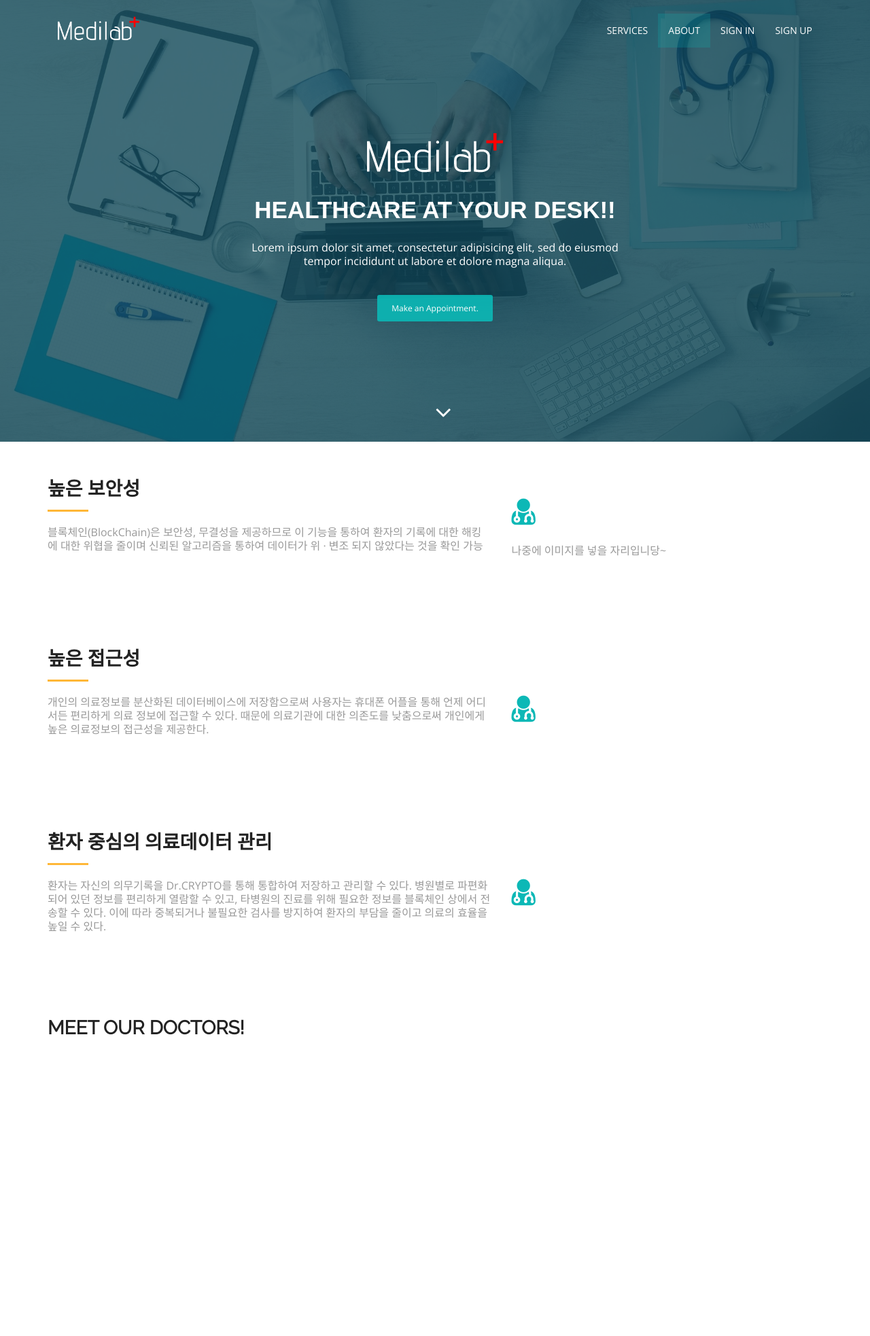
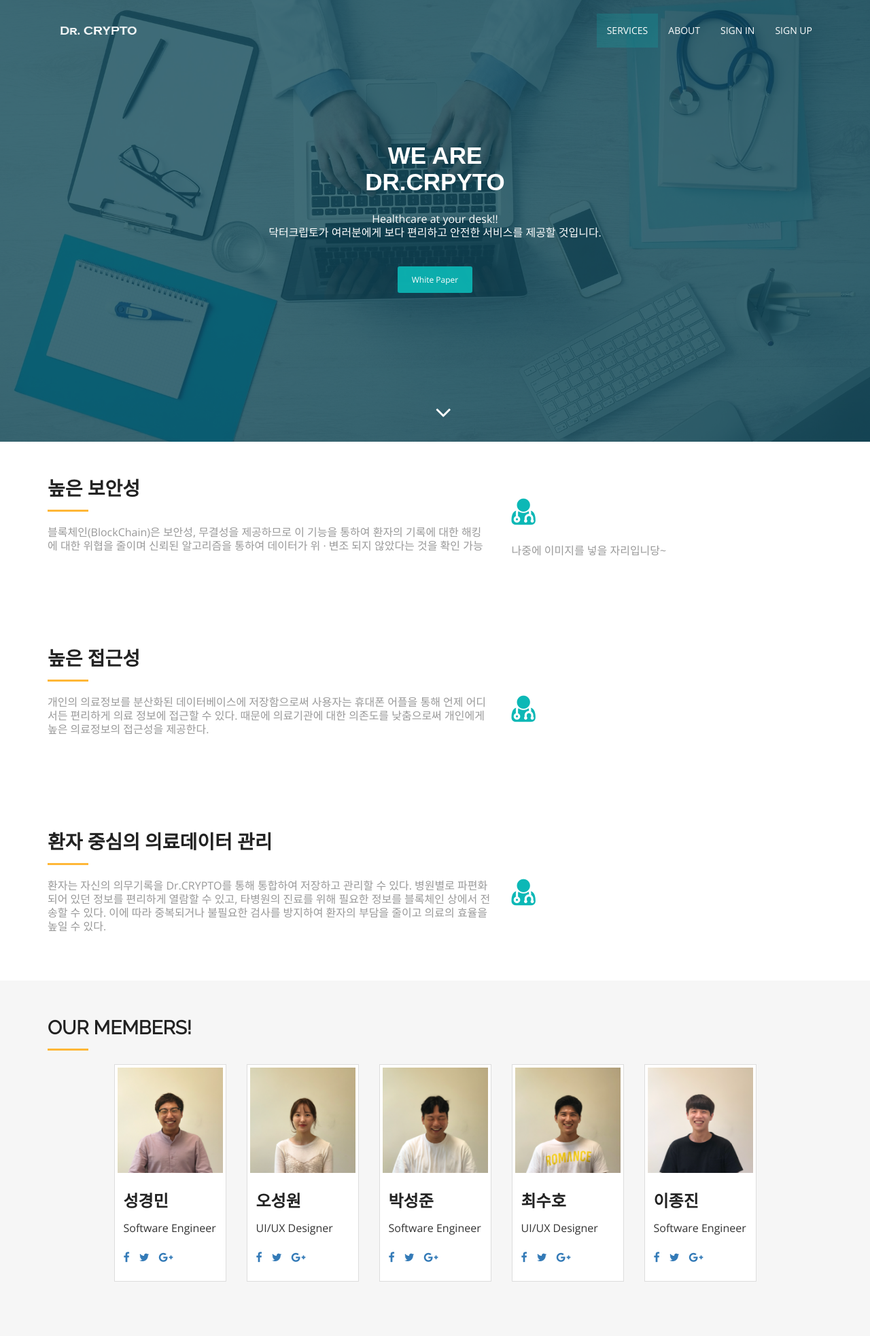
Before and after one commit to DrCRYPTOcorp/drc_Web, a Django app: page / in a window 1280 px wide. Shown: the whole page at 68% size. Run offline with Django 3.2, Linux system fonts and the light colour scheme; some libraries are stand-ins or nearby versions; some web fonts are replaced.

Commit message:
index.html logo.png style.css
수정

```diff
--- a/doctor/static/doctor/css/style.css
+++ b/doctor/static/doctor/css/style.css
@@ -259,7 +259,7 @@
 about
 ***************************************/
 #about{
-    background-color: rgba(238, 238, 238, 0.15);
+    background-color: rgba(192, 192, 192, 0.15);
 }
 .lg-line{
 	line-height: 1.4;
--- a/doctor/templates/doctor/index.html
+++ b/doctor/templates/doctor/index.html
@@ -59,12 +59,15 @@
             <div class="row">
                 <div class="banner-info">
                     <div class="banner-logo text-center">
-                        <img src="{% static 'doctor/img/logo.png' %}" class="img-responsive">
+                        <!-- 로고 어째야할지 생각을 좀 해보고... by sung.   <img src="{% static 'doctor/img/logo.png' %}" class="img-responsive"> -->
                     </div>
                     <div class="banner-text text-center">
-                        <h1 class="white">Healthcare at your desk!!</h1>
-                        <p>Lorem ipsum dolor sit amet, consectetur adipisicing elit, sed do eiusmod <br>tempor incididunt ut labore et dolore magna aliqua.</p>
-                        <a href="https://drive.google.com/file/d/19pBDagfbq39z0hDBHOgELraSAl-kGk7H/view?usp=sharing" class="btn btn-appoint" target="_blank">Make an Appointment.</a>
+                        <h1 class="white"> We are <br>
+                                           Dr.CRPYTO</h1>
+                        <p>Healthcare at your desk!!<br>
+                            닥터크립토가 여러분에게 보다 편리하고 안전한 서비스를 제공할 것입니다.
+                        </p>
+                        <a href="https://drive.google.com/file/d/19pBDagfbq39z0hDBHOgELraSAl-kGk7H/view?usp=sharing" class="btn btn-appoint" target="_blank"> White Paper </a>
                     </div>
                     <div class="overlay-detail text-center">
                         <a href="#service"><i class="fa fa-angle-down"></i></a>
@@ -246,11 +249,11 @@
 
 
 <!--doctor team-->
-<section id="aboutus" class="section-padding">
+<section id="about" class="section-padding">
     <div class="container">
         <div class="row">
             <div class="col-md-12">
-                <h2 class="ser-title">Meet Our Doctors!</h2>
+                <h2 class="ser-title">Our Members!</h2>
                 <hr class="botm-line">
             </div>
             <div class="col-md-1 col-sm-1">
```
Also changed, not shown: doctor/static/doctor/img/logo.png.
